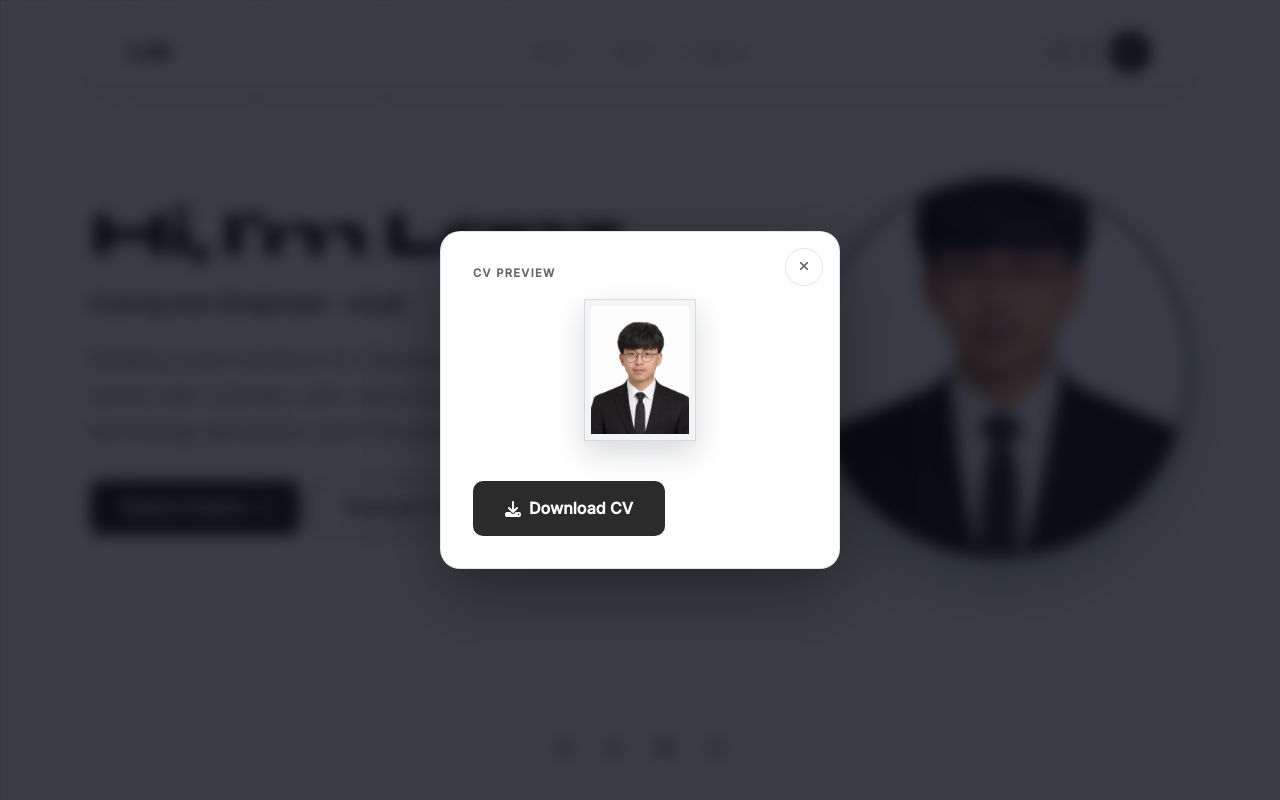
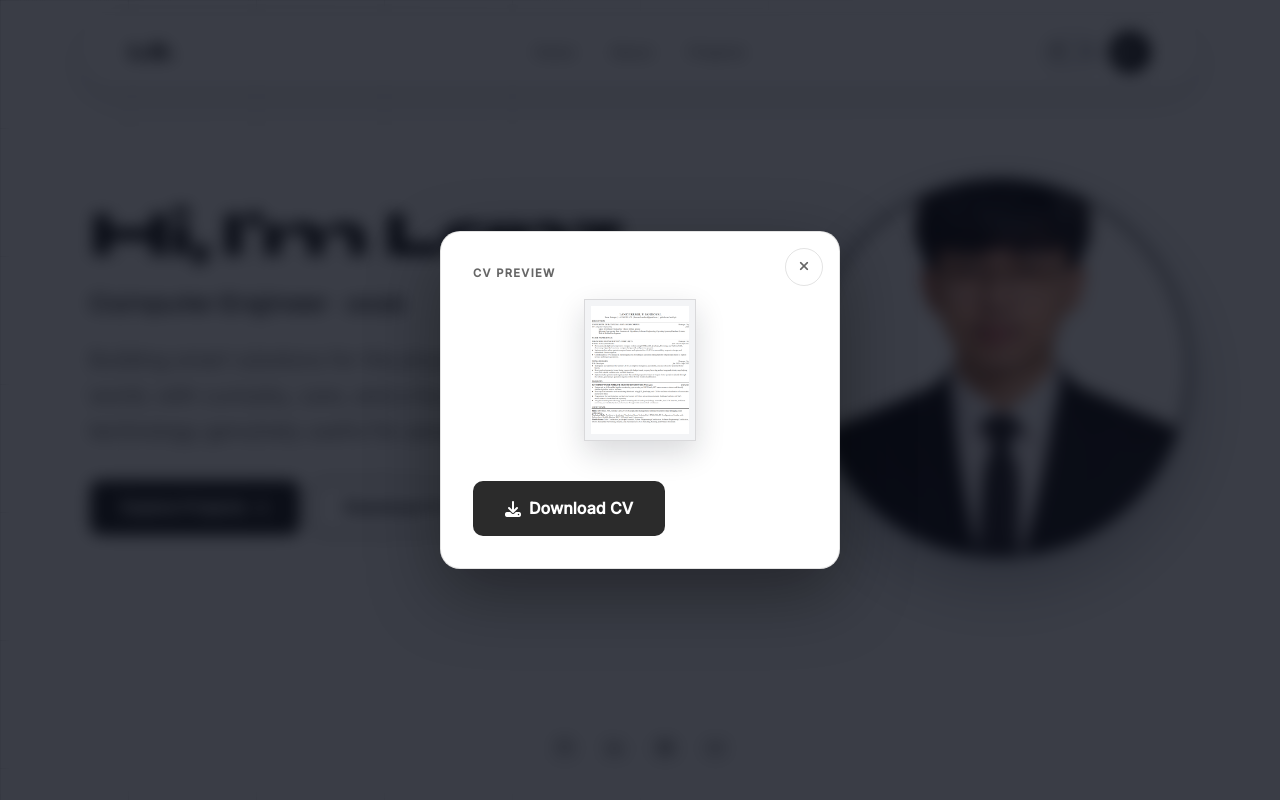
Before and after one commit to sndvl-git/Portfolio, a React (Vite) app: page / in a window 1280 px wide. Both pictures are taken after a click on the button "Download CV". Shown: the top 800 px of the page. Built offline with nearby package versions, Linux system fonts and the light colour scheme.

Commit message:
minor cv button enhancement

```diff
--- a/src/App.jsx
+++ b/src/App.jsx
@@ -11,6 +11,7 @@ import pythonCert from "./assets/python.png";
 import cCert from "./assets/c.png";
 import jsCert from "./assets/javascript.png";
 import machineCert from "./assets/machine-learning.png";
+import cv from "./assets/cv.png";
 
 const certifications = [
   { name: 'Cisco DevNet Associate', image: ciscoDevNetCert, description: 'Placeholder summary — describe what this certification covers.' },
@@ -609,9 +610,9 @@ export default function App() {
             </button>
             <span className="cv-modal-label">CV Preview</span>
             <div className="cv-preview">
-              <img src={profile} alt="Lanz Sandoval CV preview" />
+              <img src={cv} alt="Lanz Sandoval CV preview" />
             </div>
-            <a className="btn-primary cv-download" href="/Lanz-Sandoval-CV.pdf" download>
+            <a className="btn-primary cv-download" href="/assets/sandoval-resume.pdf" download>
               <i className="fa-solid fa-download" aria-hidden="true" />
               Download CV
             </a>
```
Also changed, not shown: src/assets/cv.png (added), 1 other file (tests, documents, lock files or other folders).
